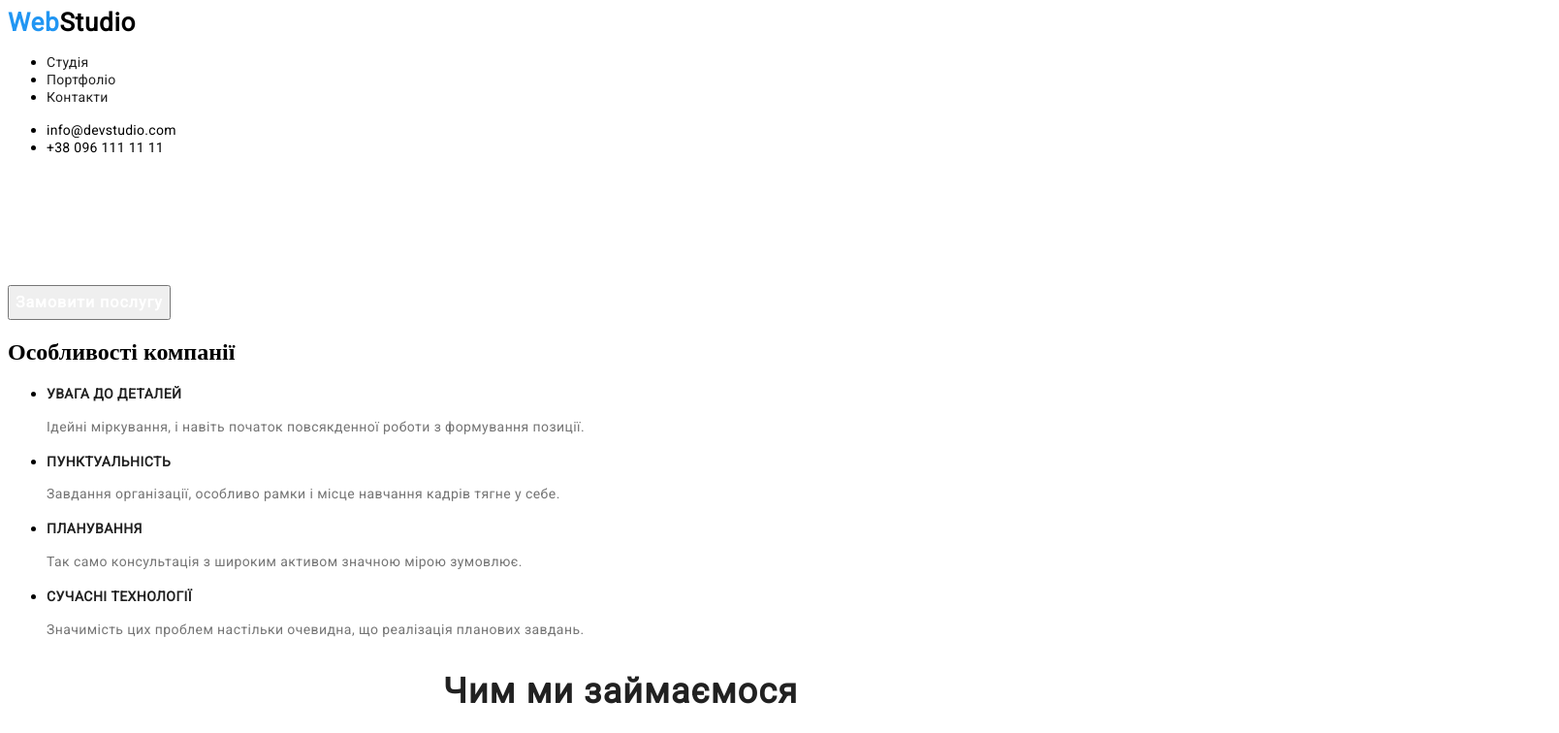
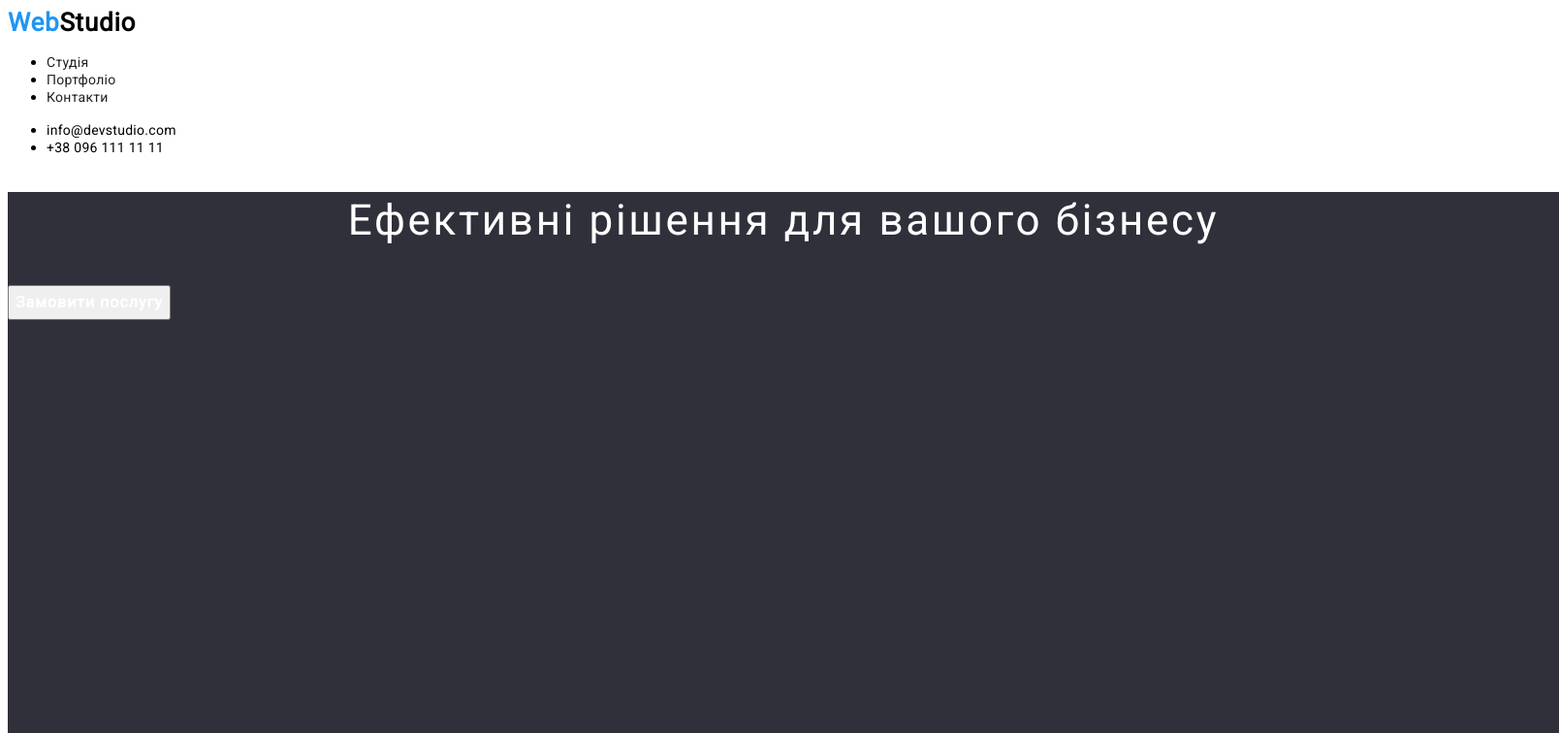
Before and after one commit to XeniaKleine/goit-markup-hw-02, a plain HTML site: page index.html in a window 1280 px wide. Shown: the top 756 px of the page at 97% size, 1608 px wide, since content can reach past the window. Drawn offline with Linux system fonts and the light colour scheme.

Commit message:
added links to main page

```diff
--- a/css/styles.css
+++ b/css/styles.css
@@ -1,7 +1,7 @@
-body {
+/*
+.body {
 
 }
-
 
 .header {
 
@@ -10,9 +10,22 @@ body {
 .header-nav {
 
 }
+
+.header-list {
+
+}
+.header-list-item {
+
+}
+.feature {
+
+}
+*/
+
 :root {
     --brand-color: #2196F3;
 }
+
 .header-logo-web {
     font-family: 'Roboto';
     font-weight: 700;
@@ -21,8 +34,8 @@ body {
     letter-spacing: 0.03em;
     text-decoration: none;
     color: var(--brand-color);
+}
 
-}
 .header-logo-stu {
     font-family: 'Roboto';
     font-weight: 700;
@@ -31,10 +44,6 @@ body {
     letter-spacing: 0.03em;
     text-decoration: none;
     color: #000000;
-
-}
-
-.header-list {
 
 }
 
@@ -78,10 +87,6 @@ body {
     color: var(--brand-color);
 }
 
-.header-list-item {
-
-}
-
 .header-nav-link {
     font-family: 'Roboto';
     font-weight: 400;
@@ -108,8 +113,15 @@ body {
     font-size: 44px;
     line-height: 1.36;
     letter-spacing: 0.06em;
-    text-decoration: none;
+    text-align: center;
     color: #ffffff;
+ }
+
+ .section-hero {
+    background-color: #2F303A;
+    width: 1600px;
+    height: 600px;
+    margin:
  }
 
 button {
@@ -132,10 +144,6 @@ button:hover {
     color: #2196F3;
 }
 
-.feature {
-
-}
-
 .feature-title {
     font-family: 'Roboto';
     font-weight: 700;
@@ -154,14 +162,6 @@ button:hover {
     letter-spacing: 0.03em;
     text-decoration: none;
     color: #757575;
-}
-
-.examples {
-
-}
-
-.examples-list {
-
 }
 
 .examples-title {
@@ -184,14 +184,6 @@ button:hover {
     letter-spacing: 0.03em;
     text-decoration: none;
     color: #212121;
-}
-
-.team-list {
-
-}
-
-.team-item {
-
 }
 
 .team-title {
@@ -238,6 +230,22 @@ button:hover {
     color: #ffffff;
     opacity: 0.6;
 }
+/*
+
+.examples {
+
+}
+
+.examples-list {
+
+}
+.team-list {
+
+}
+
+.team-item {
+
+}
 
 .project {
 
@@ -250,6 +258,7 @@ button:hover {
 .project-item {
 
 }
+*/
 
 .project-title {
     font-family: 'Roboto';
--- a/index.html
+++ b/index.html
@@ -17,7 +17,7 @@
     <!-- Шапка сайта -->
     <header class="header">
       <nav class="header-nav">
-        <a href="/" lang="en" class="header-logo-web">
+        <a href="./index.html" lang="en" class="header-logo-web">
           Web<span class="header-logo-stu">Studio</span>
         </a>
         <ul class="header-list">
@@ -45,7 +45,7 @@
     </header>
     <main>
       <!-- Герой -->
-      <section>
+      <section class="section-hero">
         <h1 class="hero">Ефективні рішення для вашого бізнесу</h1>
         <button type="button">Замовити послугу</button>
       </section>
```
Also changed, not shown: portfolio.html (+1 -1 lines), studio.html (+1 -1 lines).
